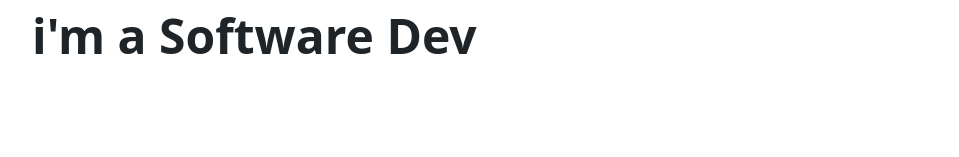
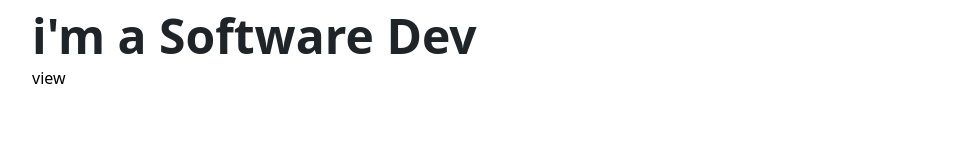
Before and after one commit to nsubhash311/Portfolio-React, a React (Create React App) app: page / in a window 1280 px wide. Shown: the part 484-641 px from the top of the page, without its empty margins (160-1119 px from the left). Built offline with nearby package versions, Linux system fonts and the light colour scheme.

Commit message:
added resume

```diff
--- a/src/Pages/Home.js
+++ b/src/Pages/Home.js
@@ -77,6 +77,7 @@ function Home() {
         >
           {tagline}
         </h2>
+        <a href="/Users/subhash/Downloads/react-developer-portfolio-template-main/resume.pdf"> view</a>
       </div>
       <div className="mt-5 md:mt-0">
         <img ref={myimageref} className="w-1/2 md:ml-auto" src={img} alt="Subhash Nandhakumar" />
```
Also changed, not shown: 1 other file (tests, documents, lock files or other folders).
